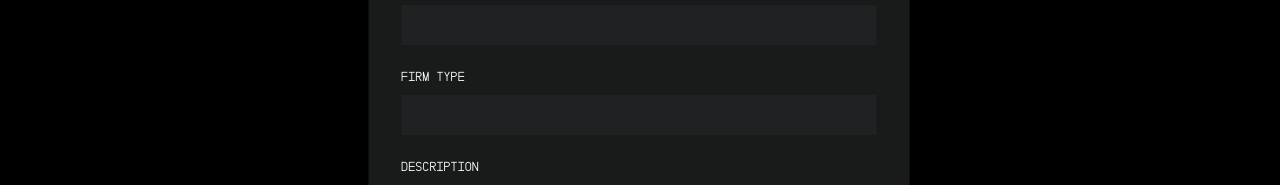
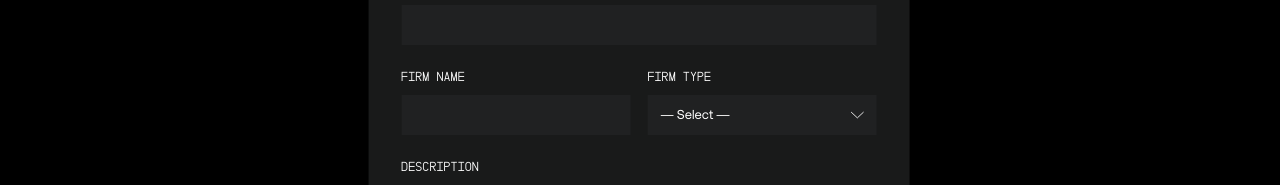
Before and after one commit to VovaVindar/endex, a Next.js app: page /custom-deployment in a window 1280 px wide. Shown: the part 475-660 px from the top of the page. Built offline with nearby package versions, Linux system fonts and the light colour scheme.

Commit message:
Added select component

```diff
--- a/app/styles/design-system.css
+++ b/app/styles/design-system.css
@@ -8,6 +8,10 @@
   --primitive-color-endex-400: hsla(210, 3%, 36%, 1);
   --primitive-color-endex-500: hsla(210, 3%, 62%, 1);
   --primitive-color-endex-600: hsla(0, 0%, 100%, 1);
+
+  /* Sizes */
+  --icon-size: clamp(0.9025rem, 0.0001rem + 1.0417vw, 1.6669rem);
+  --input-height: clamp(2.5125rem, 0.0783rem + 2.8101vw, 4.5744rem);
 }
 /* Display-P3 color, when supported. */
 @supports (color: color(display-p3 1 1 1)) {
@@ -226,6 +230,10 @@ but replace 'vi' with 'vw'
     --token-font-size-6: 14px;
     --token-font-size-7: 14px;
     --token-font-size-5: 18px;
+
+    /* Sizes */
+    --icon-size: 18px;
+    --input-height: 50px;
   }
 }
 @media all and (max-width: 520px) {
--- a/components/ui/form/checkbox.module.css
+++ b/components/ui/form/checkbox.module.css
@@ -1,11 +1,12 @@
 .checkbox-container {
   display: flex;
-  text-wrap: balance;
-  --checkbox-size: clamp(0.9925rem, 0.0001rem + 1.1457vi, 1.8331rem);
+  text-wrap: pretty;
+  --checkbox-size: clamp(0.9925rem, 0.0001rem + 1.1457vw, 1.8331rem);
   --checkbox-gap: clamp(0.75rem, 0.0859rem + 0.7666vw, 1.3125rem);
 }
 .checkbox-container label {
   margin-left: calc(var(--checkbox-size) + var(--checkbox-gap));
+  max-width: 36ch;
 }
 .checkbox {
   position: absolute;
--- a/components/ui/form/form.jsx
+++ b/components/ui/form/form.jsx
@@ -4,6 +4,7 @@ import { useState } from "react";
 import Input from "@/components/ui/form/input";
 import Textarea from "@/components/ui/form/textarea";
 import Checkbox from "@/components/ui/form/checkbox";
+import Select from "@/components/ui/form/select";
 import { Button } from "@/components/ui/button";
 import styles from "./form.module.css";
 
@@ -96,13 +97,30 @@ export default function Form({
       </div>
       <div className={`${styles["row"]}`}>
         <Input
-          label="Firm Type"
-          name="firm_type"
+          label="Firm Name"
+          name="firm_name"
           type="text"
           handleChange={handleChange}
           required
           ariaRequired={true}
           disabled={isSubmitted || isLoading}
+        />
+        <Select
+          label="Firm Type"
+          name="firm_type"
+          handleChange={handleChange}
+          required
+          ariaRequired={true}
+          disabled={isSubmitted || isLoading}
+          options={[
+            "Hedge Fund",
+            "Private Equity Firm",
+            "Investment Bank",
+            "Asset Management Firm",
+            "Brokerage Firm",
+            "Commercial Bank",
+            "Other",
+          ]}
         />
       </div>
       {addDescription && (
--- a/components/ui/form/form.module.css
+++ b/components/ui/form/form.module.css
@@ -57,7 +57,7 @@ textarea.input-container__textarea:focus {
   overflow: hidden;
   overflow-y: visible;
   resize: vertical;
-  min-height: clamp(2.5125rem, 0.0783rem + 2.8101vw, 4.5744rem);
+  min-height: var(--input-height);
   max-height: clamp(14rem, 2.2rem + 12vw, 24rem);
 }
 .input-container__textarea-resizer {
@@ -65,8 +65,8 @@ textarea.input-container__textarea:focus {
   position: absolute;
   right: clamp(0.1875rem, 0.0252rem + 0.1874vw, 0.325rem);
   bottom: clamp(0.1875rem, 0.0252rem + 0.1874vw, 0.325rem);
-  width: clamp(0.9025rem, 0.0001rem + 1.0417vw, 1.6669rem);
-  height: clamp(0.9025rem, 0.0001rem + 1.0417vw, 1.6669rem);
+  width: var(--icon-size);
+  height: var(--icon-size);
   z-index: 1;
 }
 .input-container__textarea-resizer-bg {
@@ -101,12 +101,11 @@ textarea.input-container__textarea:focus {
     padding-bottom: 12px;
   }
   .input-container__input {
-    height: 50px;
+    height: var(--input-height);
   }
   .input-container__input,
   .input-container__textarea {
     padding: 14px 16px;
-    min-height: 50px;
   }
 }
 @media all and (max-width: 520px) {
--- /dev/null
+++ b/components/ui/form/select.jsx
@@ -0,0 +1,37 @@
+import styles from "./select.module.css";
+
+const Select = ({
+  label = "Select",
+  name,
+  required,
+  ariaRequired,
+  handleChange,
+  options,
+}) => {
+  return (
+    <div className={`${styles["select-container"]} text-color-primary`}>
+      <label htmlFor={name} className={`text-mono-1`}>
+        {label}
+      </label>
+      <select
+        id={name}
+        onChange={handleChange}
+        required={required}
+        aria-required={ariaRequired}
+        className={`${styles["select-container__select"]} surface-color-tertiary text-body-2`}
+      >
+        <option value="" selected default className="text-color-secondary">
+          — Select —
+        </option>
+        {options.map((option, index) => (
+          <option key={index} value={option}>
+            {option}
+          </option>
+        ))}
+      </select>
+      <div className={`${styles["select-container__arrow"]}`} />
+    </div>
+  );
+};
+
+export default Select;
--- /dev/null
+++ b/components/ui/form/select.module.css
@@ -0,0 +1,51 @@
+.select-container {
+  width: 100%;
+  display: flex;
+  flex-direction: column;
+  position: relative;
+  --checkbox-size: clamp(0.9925rem, 0.0001rem + 1.1457vw, 1.8331rem);
+}
+.select-container label {
+  cursor: pointer;
+  padding-bottom: clamp(0.5rem, -0.0165rem + 0.5963vw, 0.9375rem);
+}
+.select-container select {
+  border-radius: 0px;
+}
+.select-container__select {
+  appearance: none;
+  border: 1px solid transparent;
+  transition: border 0.25s ease;
+  outline: none;
+  padding: clamp(0.625rem, -0.0243rem + 0.7496vw, 1.175rem)
+    clamp(0.75rem, 0.1007rem + 0.7496vw, 1.3rem);
+  height: var(--input-height);
+  width: 100%;
+  position: relative;
+}
+select.select-container__select:focus-visible {
+  border: 1px solid var(--primitive-color-endex-300);
+}
+@media (hover: hover) {
+  select.select-container__select:hover {
+    border: 1px solid var(--primitive-color-endex-300);
+  }
+}
+select.select-container__select:focus-within {
+  border: 1px solid var(--primitive-color-endex-400);
+}
+.select-container option[default] {
+  display: none;
+}
+
+.select-container__arrow {
+  position: absolute;
+  right: clamp(0.75rem, 0.1007rem + 0.7496vw, 1.3rem);
+  bottom: calc(var(--input-height) / 2 - var(--icon-size) / 2);
+  width: var(--icon-size);
+  height: var(--icon-size);
+  background-image: url("../../../public/img/icons/chevron-down.svg");
+  background-size: cover;
+  filter: invert(100%) sepia(100%) saturate(0%) hue-rotate(288deg)
+    brightness(102%) contrast(102%);
+}
```
